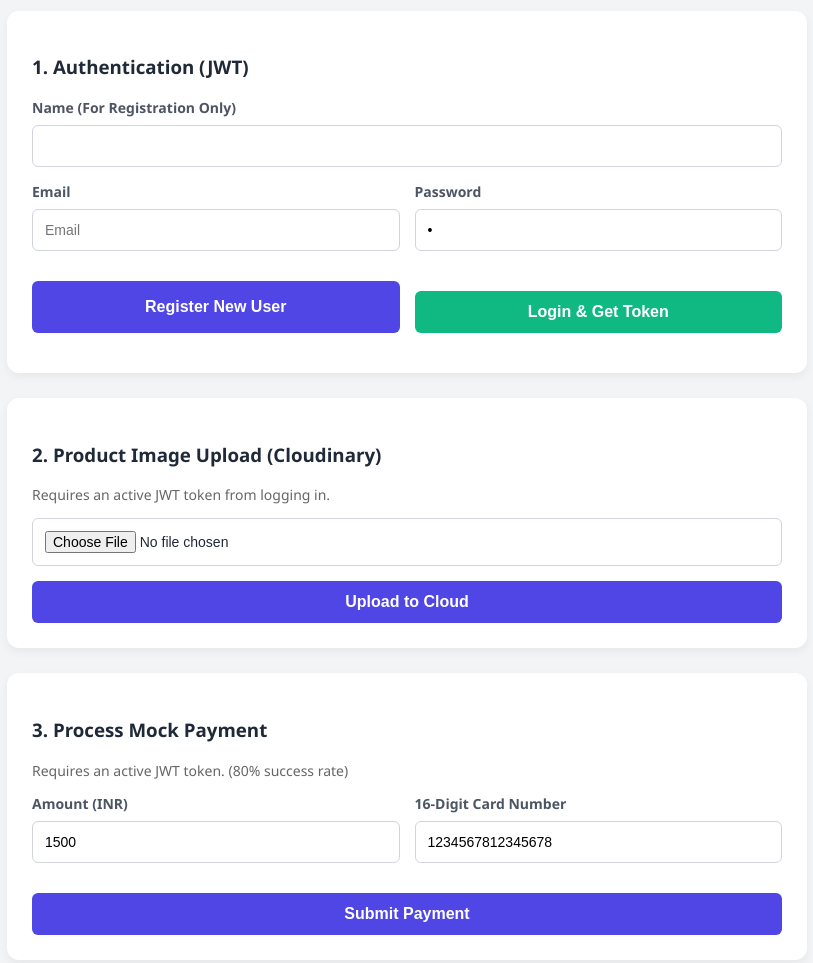
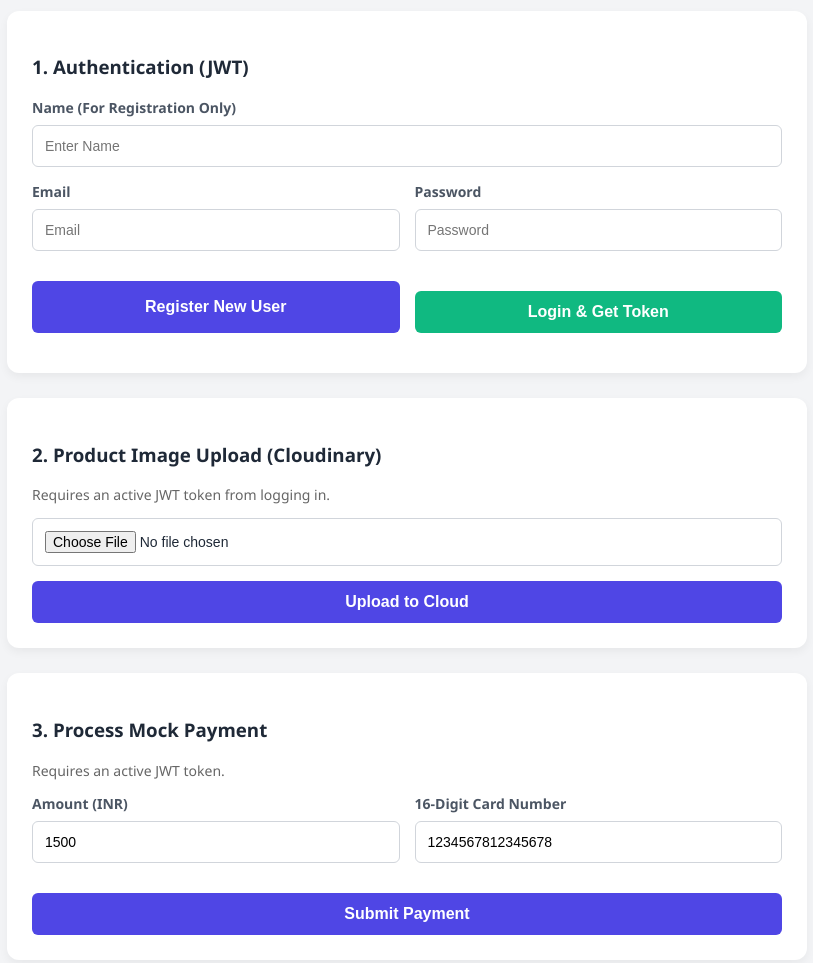
Before and after one commit to Hirva-Desai-A/Practical8-HirvaDesai-202307020029, a website: page public/index.html in a window 1280 px wide. Shown: the part 260-1223 px from the top of the page, without its empty margins (233-1046 px from the left). Drawn offline with Linux system fonts and the light colour scheme.

Commit message:
Update index.html

```diff
--- a/public/index.html
+++ b/public/index.html
@@ -144,16 +144,16 @@
             <h3>1. Authentication (JWT)</h3>
             <div class="form-group">
                 <label>Name (For Registration Only)</label>
-                <input type="text" id="name" placeholder="John Doe" value=" ">
+                <input type="text" id="name" placeholder="Enter Name" value="">
             </div>
             <div class="row">
                 <div class="form-group">
                     <label>Email</label>
-                    <input type="email" id="email" placeholder="Email" value=" ">
+                    <input type="email" id="email" placeholder="Email" value="">
                 </div>
                 <div class="form-group">
                     <label>Password</label>
-                    <input type="password" id="password" placeholder="Password" value=" ">
+                    <input type="password" id="password" placeholder="Password" value="">
                 </div>
             </div>
             <div class="row">
@@ -173,7 +173,7 @@
 
         <div class="card">
             <h3>3. Process Mock Payment</h3>
-            <p style="font-size: 14px; color: #666;">Requires an active JWT token. (80% success rate)</p>
+            <p style="font-size: 14px; color: #666;">Requires an active JWT token.</p>
             <div class="row">
                 <div class="form-group">
                     <label>Amount (INR)</label>
```
